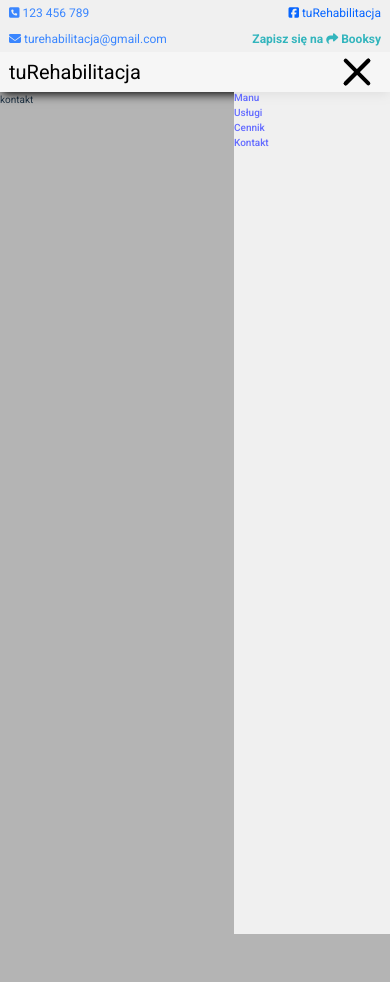
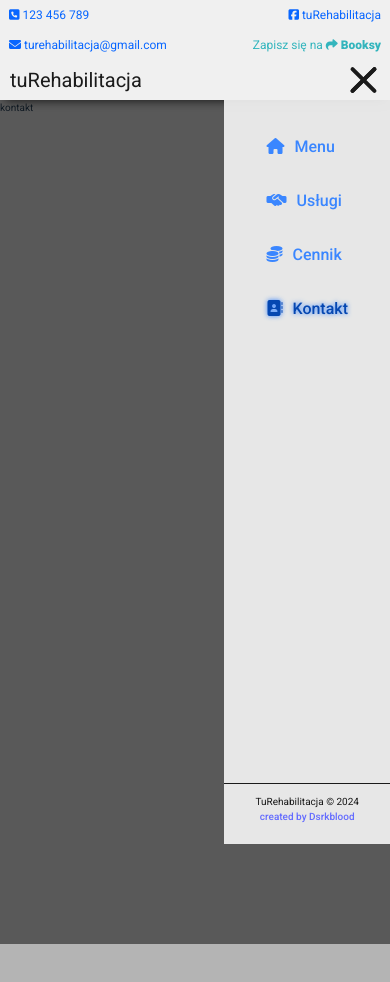
Before and after one commit to Dsrkblood/TuRehabilitacja, a React (Vite) app: page /kontakt in a window 390 px wide. Both pictures are taken after a click on the button 357 px from the left and 72 px from the top of the page. Shown: the top 982 px of the page. Built offline with nearby package versions, Linux system fonts and the light colour scheme.

Commit message:
mobile navigation finish

```diff
--- a/package.json
+++ b/package.json
@@ -10,8 +10,8 @@
     "preview": "vite preview"
   },
   "dependencies": {
-    "react": "^18.3.1",
-    "react-dom": "^18.3.1",
+    "react": "^19.0.0",
+    "react-dom": "^19.0.0",
     "react-router": "^7.0.1"
   },
   "devDependencies": {
--- a/src/App.css
+++ b/src/App.css
@@ -10,6 +10,10 @@ html {
 
 :root {
 	--navColor: #f7f7f7e6;
+	--primaryColor: #1a1a1a;
+	/* kolory sidebar do poprawy */
+	--sidebarLink: #3a86ff;
+	--sidebarActiveLink: #0547b1;
 }
 
 body {
@@ -25,7 +29,6 @@ body {
 }
 
 #root {
-	/* overflow-x: hidden; */
 	width: 100%;
 	height: 100%;
 }
--- a/src/components/navBar/NavBar.jsx
+++ b/src/components/navBar/NavBar.jsx
@@ -1,33 +1,16 @@
 import { useEffect, useRef, useState } from "react";
 import HeaderLinks from "./headerLinks/HeaderLinks";
 import classes from "./NavBar.module.css";
-import { NavLink } from "react-router";
+import SidebarLinks from "./sidebarLinks/SidebarLinks";
 
 export default function NavBar() {
 	const [isOpen, setIsOpen] = useState(false);
-	// const [navTop, setNavTop] = useState("92px");
 	const sidebarRef = useRef(null);
 	const buttonRef = useRef(null);
 
 	function handleOpenSidebar() {
 		setIsOpen(prevOpen => !prevOpen);
 	}
-
-	// useEffect(() => {
-	// 	function handleScroll() {
-	// 		const rounded = Math.round(window.scrollY);
-	// 		if (window.scrollY < 52) {
-	// 			setNavTop(`${92 - rounded}`);
-	// 		} else {
-	// 			setNavTop(40);
-	// 		}
-	// 		if (sidebarRef.current) {
-	// 			sidebarRef.current.style.top = `${navTop}px`;
-	// 		}
-	// 	}
-	// 	window.addEventListener("scroll", handleScroll);
-	// 	return () => window.removeEventListener("scroll", handleScroll);
-	// }, [navTop]);
 
 	function handleCloseSidebar(event) {
 		if (
@@ -57,7 +40,7 @@ export default function NavBar() {
 				<HeaderLinks />
 				<nav className={classes.nav}>
 					<div className={classes.logo}>tuRehabilitacja</div>
-					<div className={classes.container}>
+
 					<button
 						ref={buttonRef}
 						onClick={handleOpenSidebar}
@@ -67,18 +50,10 @@ export default function NavBar() {
 								isOpen ? classes.active : ""
 							}`}></div>
 					</button>
-					</div>
 				</nav>
-
+				<SidebarLinks ref={sidebarRef} isOpen={isOpen} />
 				<div
-						ref={sidebarRef}
-						className={`${classes.sidebar} ${isOpen ? classes.open : ""}`}>
-						<NavLink>Manu</NavLink>
-						<NavLink>Usługi</NavLink>
-						<NavLink>Cennik</NavLink>
-						<NavLink>Kontakt</NavLink>
-					</div>
-
+					className={`${classes.overlay} ${isOpen ? classes.show : ""}`}></div>
 			</header>
 		</>
 	);
--- a/src/components/navBar/NavBar.module.css
+++ b/src/components/navBar/NavBar.module.css
@@ -2,25 +2,26 @@
 	position: sticky;
 	top: 0;
 	background-color: var(--navColor);
-	box-shadow: 0 0.4rem 1rem -0.2rem #000000;
+	box-shadow: 0 0.5rem 1rem -0.5rem var(--primaryColor);
 }
 
 .nav {
 	display: flex;
 	justify-content: space-between;
 	align-items: center;
-	padding: 0.5rem 0.9rem;
-	top: 0;
+	padding: 0.5rem 1rem;
+	color: var(--primaryColor);
+}
+/* wkleić logo firmy */
+.logo {
 	font-size: 2rem;
-	color: black;
-	background-color: var(--navColor);
 }
 
 .menuButton {
-	position: relative;
 	display: flex;
 	justify-content: center;
 	align-items: center;
+	margin-right: 0.5rem;
 	background: none;
 	border: none;
 }
@@ -33,11 +34,11 @@
 .burgerIcon::after,
 .burgerIcon::before {
 	position: absolute;
-	width: 3.6rem;
+	width: 3.5rem;
 	height: 0.4rem;
-	background-color: black;
+	background-color: var(--primaryColor);
 	border-radius: 2rem;
-	transition: transform 0.2s ease-in;
+	transition: transform 0.3s ease-in;
 }
 
 .burgerIcon::after {
@@ -62,17 +63,19 @@
 	transform: translateY(1rem) rotate(90deg);
 }
 
-.sidebar {
-	position: fixed;
-	display: flex;
-	flex-direction: column;
-	top: 9rem;
-	right: -250px;
-	height: 100%;
-	width: 40%;
-	background-color: var(--navColor);
-	transition: right 0.3s ease-in;
+.overlay {
+	position: absolute;
+	top: calc(--header-height);
+	width: 100%;
+	height: 100vh;
+	background-color: hsla(0, 0%, 0%, 0.5);
+	opacity: 0;
+	visibility: hidden;
+	transition: opacity 0.3s;
+	z-index: 2;
 }
-.sidebar.open {
-	right: 0;
+
+.overlay.show {
+	visibility: visible;
+	opacity: 1;
 }
--- a/src/components/navBar/headerLinks/HeaderLinks.jsx
+++ b/src/components/navBar/headerLinks/HeaderLinks.jsx
@@ -9,7 +9,7 @@ export default function HeaderLinks() {
 					<i className='fa-solid fa-square-phone'></i> 123 456 789
 				</a>
 				<a
-					className={`${classes.link} ${classes.facebook}`}
+					className={`${classes.link} ${classes.contact}`}
 					href='https://www.facebook.com/profile.php?id=61568131195051&locale=pl_PL'
 					target='_blank'
 					rel='noopener noreferrer'>
@@ -29,7 +29,8 @@ export default function HeaderLinks() {
 					target='_blank'
 					rel='noopener noreferrer'>
 					{" "}
-					Zapisz się na <i className='fa-solid fa-share'></i> Booksy
+					Zapisz się na <i className='fa-solid fa-share'></i>{" "}
+					<span>Booksy</span>
 				</a>
 			</div>
 		</div>
--- a/src/components/navBar/headerLinks/HeaderLinks.module.css
+++ b/src/components/navBar/headerLinks/HeaderLinks.module.css
@@ -1,6 +1,6 @@
 .container {
 	display: flex;
-	flex-direction: column
+	flex-direction: column;
 }
 
 .links {
@@ -9,21 +9,38 @@
 }
 
 .link {
-	margin: 0.2rem 0.4rem;
+	margin: 0.4rem 0.4rem;
 	padding: 0.2rem 0.5rem;
 	font-size: 1.2rem;
 	font-weight: 400;
 }
-/* facebook color */
-.facebook {
+
+.contact,
+.contact:visited {
 	color: #0866ff;
+	transition: color 0.3s ease-in;
 }
-/* contact */
-.contact {
-	color: #3a86ff;
+
+.contact:hover {
+	color: #054db3;
 }
-/* booksy */
-.booksy {
+
+.booksy,
+.booksy:visited {
 	color: #33b5bd;
-    font-weight: 700;
+	transition: color 0.3s ease-in;
 }
+
+.booksy:hover {
+	color: #2a959c;
+}
+
+span {
+	font-weight: 900;
+}
+
+@media (min-width: 481px) {
+	.link {
+		font-size: 1.4rem;
+	}
+}
--- /dev/null
+++ b/src/components/navBar/sidebarLinks/LinkItem.jsx
@@ -0,0 +1,14 @@
+import { NavLink } from "react-router";
+import classes from "./LinkItem.module.css";
+export default function LinkItem({ icon, children, ...props }) {
+	return (
+		<NavLink
+			{...props}
+			className={({ isActive }) =>
+				`${classes.link} ${isActive ? classes.active : ""}`
+			}>
+			<i className={`${classes.icon} ${icon}`}></i>
+			{children}
+		</NavLink>
+	);
+}
--- /dev/null
+++ b/src/components/navBar/sidebarLinks/LinkItem.module.css
@@ -0,0 +1,16 @@
+.link {
+	margin: 1rem 0.2rem;
+	padding: 0.5rem 1rem;
+	font-size: 1.6rem;
+	color: var(--sidebarLink);
+	transition: color 0.3s ease-in, text-shadow 0.3s ease-in;
+}
+/* Do poprawy kolory */
+.link.active {
+	color: var(--sidebarActiveLink);
+	text-shadow: 0 0 0.5rem var(--sidebarLink);
+}
+
+.icon {
+	margin-right: 1rem;
+}
--- a/src/components/navBar/sidebarLinks/SidebarLinks.jsx
+++ b/src/components/navBar/sidebarLinks/SidebarLinks.jsx
@@ -0,0 +1,38 @@
+import { forwardRef } from "react";
+import classes from "./SidebarLinks.module.css";
+import LinkItem from "./LinkItem";
+const SidebarLink = forwardRef(({ isOpen }, ref) => {
+	const year = new Date().getFullYear();
+
+	return (
+		<div
+			ref={ref}
+			className={`${classes.sidebar} ${isOpen ? classes.open : ""}`}>
+			<div className={classes.linkList}>
+				<LinkItem to={"/"} icon='fa-solid fa-house'>
+					Menu
+				</LinkItem>
+				<LinkItem to={"/uslugi"} icon='fa-solid fa-handshake-simple'>
+					Usługi
+				</LinkItem>
+				<LinkItem to={"/cennik"} icon='fa-solid fa-coins'>
+					Cennik
+				</LinkItem>
+				<LinkItem to={"/kontakt"} icon='fa-solid fa-address-book'>
+					Kontakt
+				</LinkItem>
+			</div>
+			<div className={classes.copy}>
+				<p>TuRehabilitacja &copy; {year}</p>
+				<a
+					href='https://github.com/Dsrkblood'
+					target='_blank'
+					rel='noopener noreferrer'>
+					created by Dsrkblood
+				</a>
+			</div>
+		</div>
+	);
+});
+
+export default SidebarLink;
--- /dev/null
+++ b/src/components/navBar/sidebarLinks/SidebarLinks.module.css
@@ -0,0 +1,34 @@
+.sidebar {
+	position: fixed;
+	display: flex;
+	flex-direction: column;
+	justify-content: space-between;
+	top: calc(--header-height);
+	right: -250px;
+	height: calc(100vh - 10rem);
+	background-color: var(--navColor);
+	transition: right 0.3s ease-in;
+	overflow: hidden;
+	z-index: 3;
+}
+
+.sidebar.open {
+	right: 0;
+}
+
+.linkList {
+	display: flex;
+	flex-direction: column;
+	padding: 2rem 3rem;
+}
+
+.copy {
+	display: flex;
+	flex-direction: column;
+	justify-content: center;
+	align-items: center;
+	margin-bottom: 2rem;
+	padding-top: 1rem;
+	color: var(--primaryColor);
+	border-top: 0.1rem solid var(--primaryColor);
+}
--- a/src/pages/Treatments.jsx
+++ b/src/pages/Treatments.jsx
@@ -1 +1,3 @@
-export default function Treatments() {}
+export default function Treatments() {
+	console.log("uslugi");
+}
```
Also changed, not shown: 1 other file (tests, documents, lock files or other folders). Lines whose indentation alone changed are shown as unchanged.
